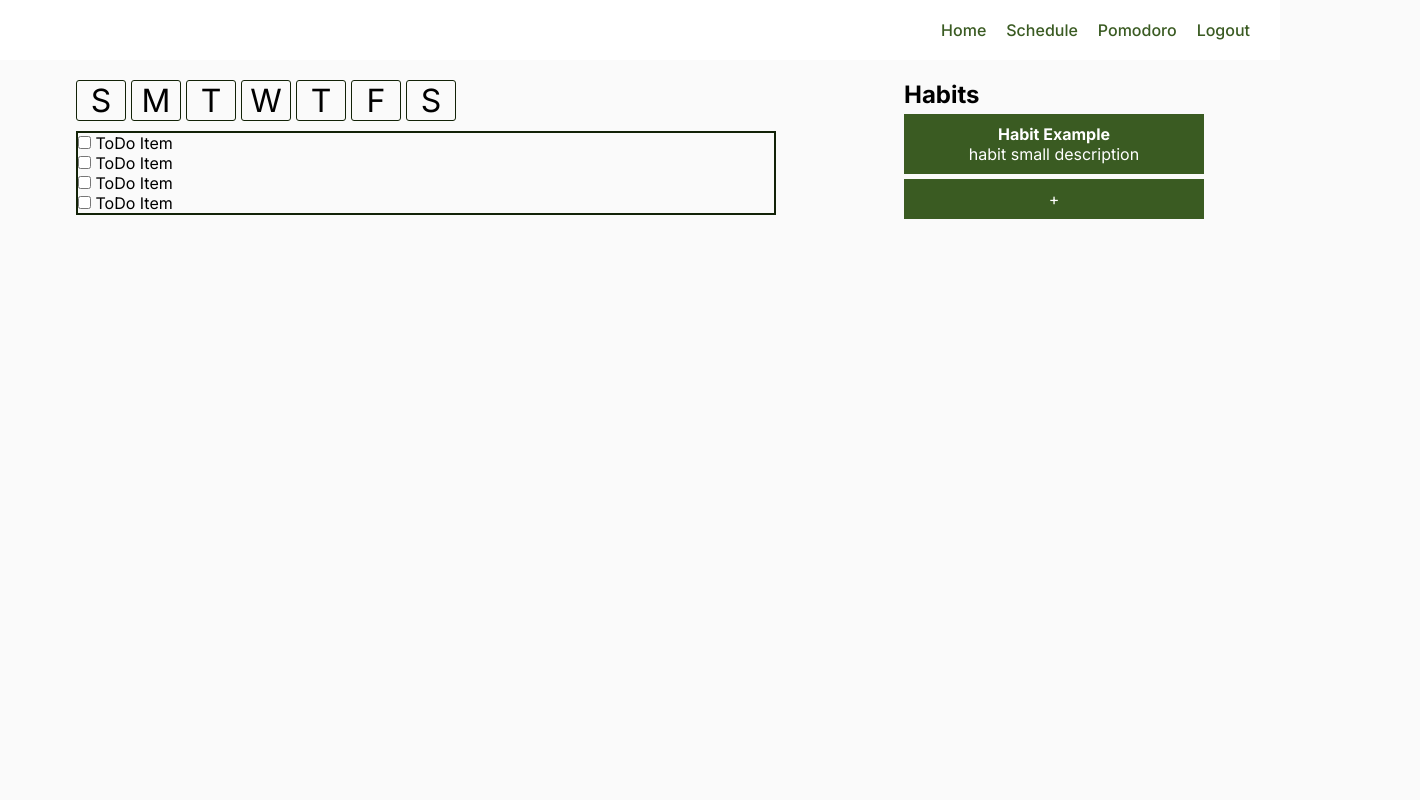
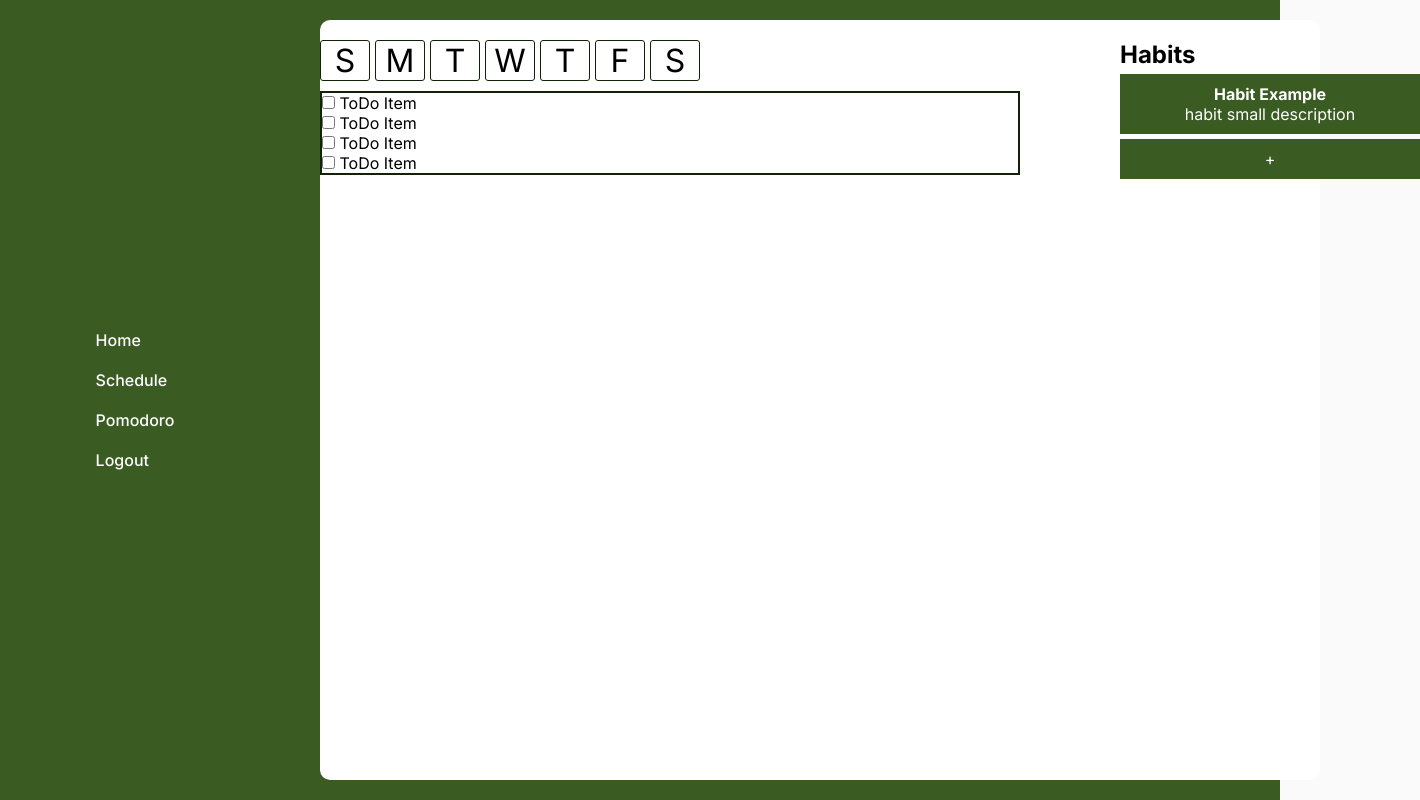
Before and after one commit to hgo19/routine-organizer, a React (Vite) app in the folder frontend/: page /home in a window 1280 px wide. Shown: the whole page, 1420 px wide, since content can reach past the window. Built offline with nearby package versions, Linux system fonts and the light colour scheme.

Commit message:
feat: create SideBar component and remove Header

```diff
--- a/frontend/src/components/header/index.tsx
+++ b/frontend/src/components/SideBar/index.tsx
@@ -1,7 +1,7 @@
 import { Link } from 'react-router-dom'
 import './styles.css'
 
-export default function Header() {
+export default function SideBar() {
   return (
     <header className="header-container">
       <nav className="nav-container">
--- a/frontend/src/components/header/styles.css
+++ b/frontend/src/components/SideBar/styles.css
@@ -1,21 +1,24 @@
 .header-container {
   align-items: center;
-  background-color: white;
-  color: #3a5b22;
+  background-color: #3a5b22;
+  color: white;
   display: flex;
-  height: 60px;
-  justify-content: flex-end;
+  height: 100vh;
+  justify-content: center;
+  /* position: fixed; */
+  width: 300px;
 }
 
 .nav-container {
   display: flex;
+  flex-direction: column;
   gap: 20px;
   list-style: none;
   padding-right: 30px;
 }
 
 .nav-container a {
-  color: #3a5b22;
+  color: white;
 }
 
 .nav-container a:hover {
--- a/frontend/src/layouts/defaultLayout.tsx
+++ b/frontend/src/layouts/defaultLayout.tsx
@@ -1,12 +1,15 @@
 import { Outlet } from 'react-router-dom'
-import Header from '../components/header'
+import SideBar from '../components/SideBar'
+import './styles.css'
 
 const DefaultLayout = () => {
   return (
-    <>
-      <Header />
-      <Outlet />
-    </>
+    <div className="layout-content">
+      <SideBar />
+      <div className="outlet-container">
+        <Outlet />
+      </div>
+    </div>
   )
 }
 
--- /dev/null
+++ b/frontend/src/layouts/styles.css
@@ -0,0 +1,13 @@
+.layout-content {
+  background-color: #3a5b22;
+  display: grid;
+  grid-template-columns: 300px 1fr;
+}
+
+.outlet-container {
+  background-color: white;
+  border-radius: 10px;
+  /* height: 97%; */
+  margin: 20px;
+  /* width: 97%; */
+}
--- a/frontend/src/pages/Home/styles.css
+++ b/frontend/src/pages/Home/styles.css
@@ -1,5 +1,5 @@
 .main-container {
   display: flex;
   gap: 10%;
-  justify-content: center;
+  justify-content: space-evenly;
 }
```
